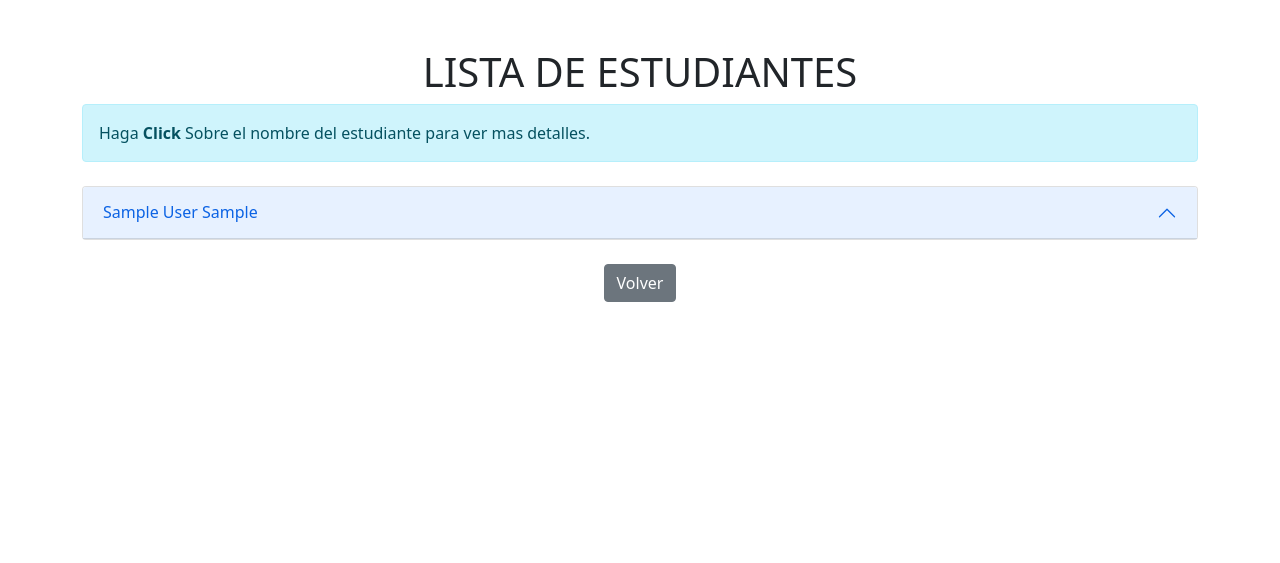
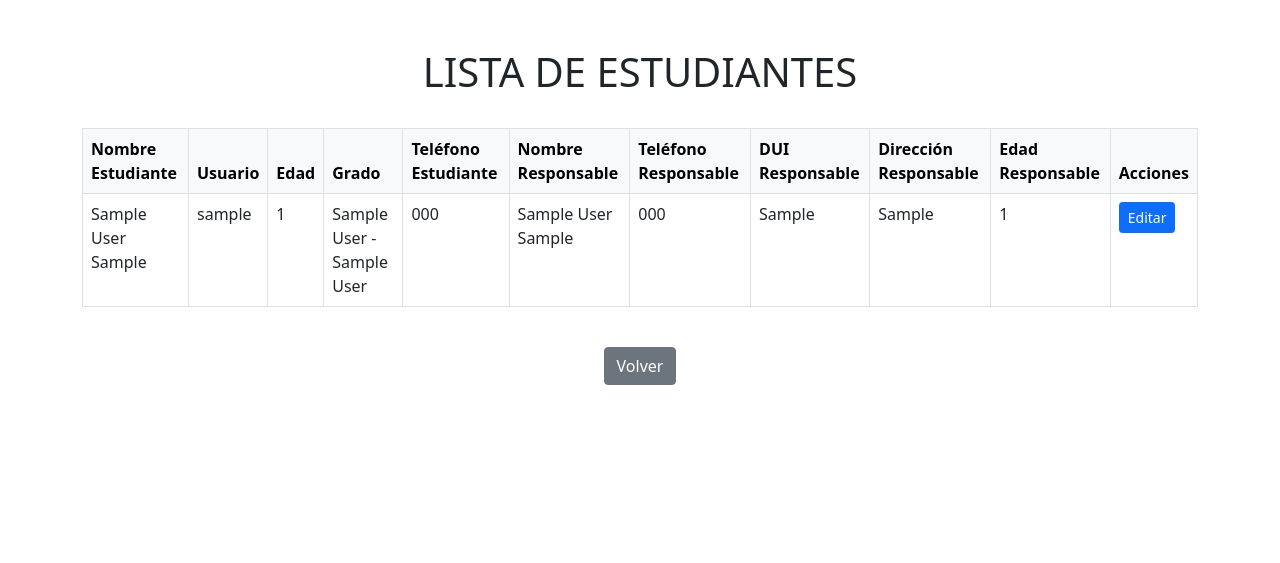
Before and after one commit to RR20102/DSI2024-SABANAPROYECT, a Django app: page /listar-estudiantes/ in a window 1280 px wide. Shown: the part 60-623 px from the top of the page. Run offline with Django 3.2, Linux system fonts and the light colour scheme; the first user in the database is signed in; tables that the repository leaves empty hold one stand-in row (Sample ...); some libraries are stand-ins or nearby versions.

Commit message:
Agregar estudiantes a grados

```diff
--- a/accounts/forms.py
+++ b/accounts/forms.py
@@ -23,13 +23,14 @@ class EstudianteForm(forms.ModelForm):
     class Meta:
         model = Estudiante
         fields = [
-            'nombreAlumno', 'apellidoAlumno', 'edadAlumno', 'numeroTelefonoAlumno',
+            'nombreAlumno', 'apellidoAlumno', 'id_gradoseccion', 'edadAlumno', 'numeroTelefonoAlumno',
             'nombreResponsable', 'apellidoResposable', 'numeroTelefonoResposable',
             'duiResponsable', 'direccionResponsable', 'edadResponsable'
         ]
         widgets = {
             'nombreAlumno': forms.TextInput(attrs={'placeholder': 'Ingrese el nombre'}),
             'apellidoAlumno': forms.TextInput(attrs={'placeholder': 'Ingrese el apellido'}),
+            'id_gradoseccion': forms.Select(),
             'edadAlumno': forms.NumberInput(attrs={'placeholder': 'Ingrese la edad'}),
             'numeroTelefonoAlumno': forms.TextInput(attrs={'placeholder': 'Ingrese el número de teléfono', 'pattern': r'^\d{8}$'}),
             'nombreResponsable': forms.TextInput(attrs={'placeholder': 'Ingrese el nombre'}),
--- a/accounts/templates/accounts/listar_estudiantes.html
+++ b/accounts/templates/accounts/listar_estudiantes.html
@@ -8,7 +8,7 @@
     <div class="d-flex justify-content-center">
         <h1 class="mt-5">LISTA DE ESTUDIANTES</h1>
     </div>
-    <div class="alert alert-info" role="alert">
+   <!-- <div class="alert alert-info" role="alert">
         Haga <strong>Click</strong> Sobre el nombre del estudiante para ver mas detalles.
     </div>
     <div class="accordion mt-4" id="accordionEstudiantes">
@@ -41,7 +41,48 @@
             </div>
         </div>
         {% endfor %}
+    </div> -->
+
+    <div class="table-responsive mt-4">
+        <table class="table table-bordered table-hover">
+            <thead class="table-light">
+                <tr>
+                    <th>Nombre Estudiante</th>
+                    <th>Usuario</th>
+                    <th>Edad</th>
+                    <th>Grado</th>
+                    <th>Teléfono Estudiante</th>
+                    <th>Nombre Responsable</th>
+                    <th>Teléfono Responsable</th>
+                    <th>DUI Responsable</th>
+                    <th>Dirección Responsable</th>
+                    <th>Edad Responsable</th>
+                    <th>Acciones</th>
+                </tr>
+            </thead>
+            <tbody>
+                {% for estudiante in estudiantes %}
+                <tr>
+                    <td>{{ estudiante.nombreAlumno }} {{ estudiante.apellidoAlumno }}</td>
+                    <td>{{ estudiante.user.username }}</td>
+                    <td>{{ estudiante.edadAlumno }}</td>
+                    <td>{{ estudiante.id_gradoseccion }}</td>
+                    <td>{{ estudiante.numeroTelefonoAlumno|format_phone }}</td>
+                    <td>{{ estudiante.nombreResponsable }} {{ estudiante.apellidoResposable }}</td>
+                    <td>{{ estudiante.numeroTelefonoResposable|format_phone }}</td>
+                    <td>{{ estudiante.duiResponsable|format_dui }}</td>
+                    <td>{{ estudiante.direccionResponsable }}</td>
+                    <td>{{ estudiante.edadResponsable }}</td>
+                    <td>
+                        <a href="{% url 'editar_estudiante' estudiante.id_alumno %}" class="btn btn-primary btn-sm">Editar</a>
+                    </td>
+                </tr>
+                {% endfor %}
+            </tbody>
+        </table>
     </div>
+
+
     <div class="mt-4 d-flex justify-content-center">
         <a href="{% url 'home' %}" class="btn btn-secondary">Volver</a>
     </div>
--- a/accounts/views.py
+++ b/accounts/views.py
@@ -214,7 +214,7 @@ def registrar_docente(nombre, apellidos, correo_electronico, dui, genero, direcc
     except ValidationError as e:
         return {'success': False, 'message': str(e)}
 
-def registrar_alumno(nombreAlumno, apellidoAlumno, edadAlumno, telefonoAlumno, nombreTutor, apellidoTutor, telTutor, duiTutor, dirTutor, edadTutor):
+def registrar_alumno(nombreAlumno, apellidoAlumno, gradoAlumno, edadAlumno, telefonoAlumno, nombreTutor, apellidoTutor, telTutor, duiTutor, dirTutor, edadTutor):
 
     try:
         # Validar que el correo electrónico sea único
@@ -238,6 +238,7 @@ def registrar_alumno(nombreAlumno, apellidoAlumno, edadAlumno, telefonoAlumno, n
             nombreAlumno=nombreAlumno,
             apellidoAlumno=apellidoAlumno,
             edadAlumno=edadAlumno,
+            id_gradoseccion = gradoAlumno,
             numeroTelefonoAlumno=telefonoAlumno,
             nombreResponsable=nombreTutor,
             apellidoResposable=apellidoTutor,
@@ -415,6 +416,7 @@ def registrar_estudiante(request):
                 nombreAlumno=form.cleaned_data['nombreAlumno'],
                 apellidoAlumno=form.cleaned_data['apellidoAlumno'],
                 edadAlumno=form.cleaned_data['edadAlumno'],
+                gradoAlumno = form.cleaned_data['id_gradoseccion'],
                 telefonoAlumno=form.cleaned_data['numeroTelefonoAlumno'],
                 nombreTutor=form.cleaned_data['nombreResponsable'],
                 apellidoTutor=form.cleaned_data['apellidoResposable'],
@@ -463,6 +465,7 @@ def editar_estudiante(request, id):
 
     return render(request, 'accounts/editar_estudiante.html', {'form': form, 'estudiante': estudiante})
 
+@login_required
 def eliminar_estudiante(request, id):
     estudiante = get_object_or_404(Estudiante, id_alumno=id)
 
```
Also changed, not shown: accounts/templates/accounts/administrarasignaciondocente.html (+4 -4 lines), accounts/templates/accounts/listar_docentes.html (+39 -1 lines), accounts/templates/accounts/registrar_estudiante.html (+8 -0 lines).
